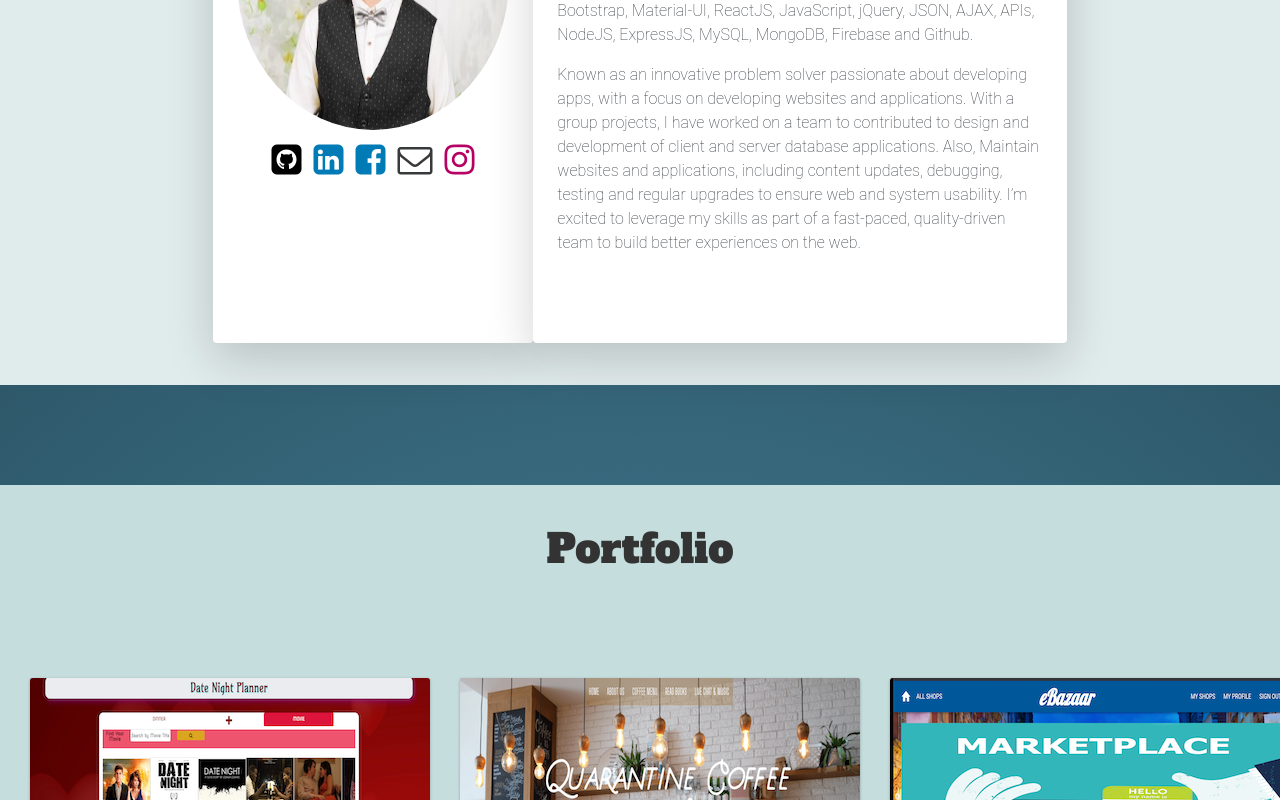
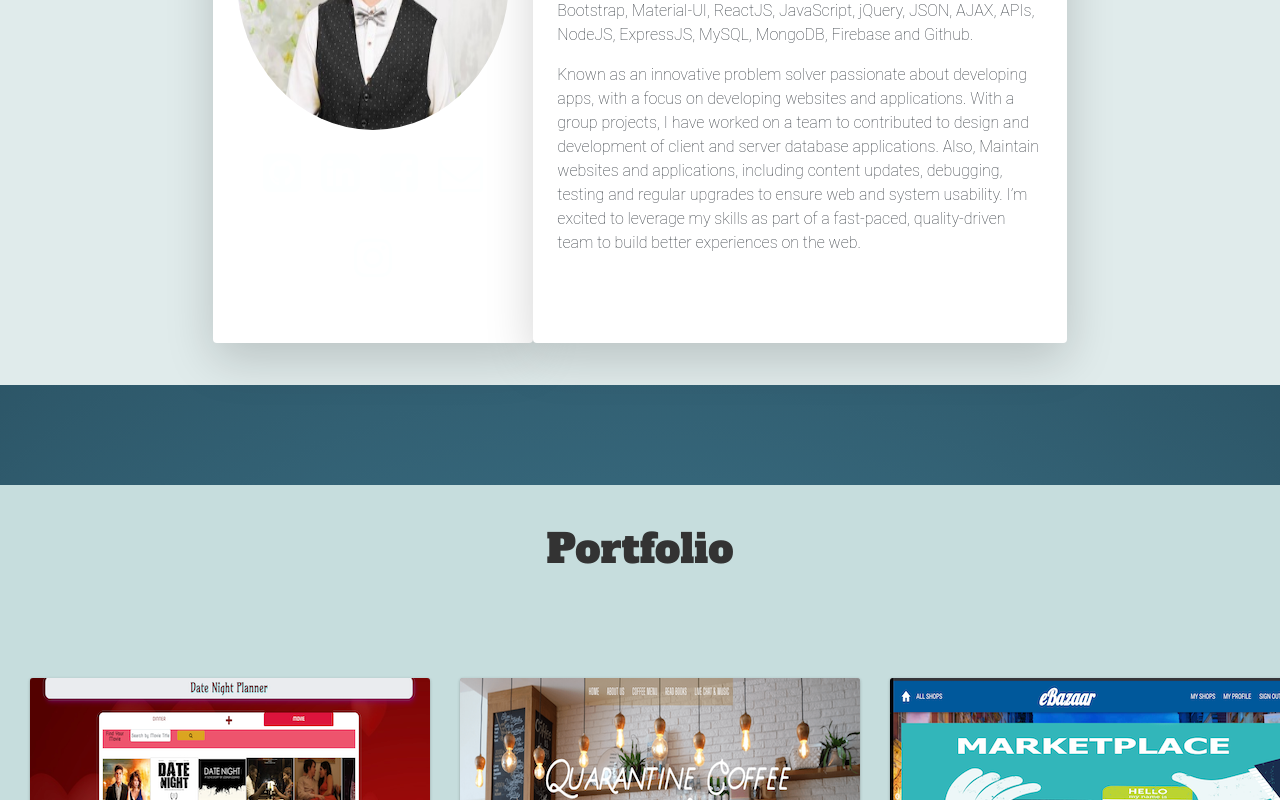
Before and after one commit to benbaba2525/kanyarut-portfolio, a React (Create React App) app: page / in a window 1280 px wide. Shown: the part 1420-2220 px from the top of the page. Built offline with nearby package versions, Linux system fonts and the light colour scheme; some icons are missing.

Commit message:
Added icon link to social contact

```diff
--- a/src/App.js
+++ b/src/App.js
@@ -5,6 +5,7 @@
 import About from './component/about.jsx';
 import Portfolio from './component/portfolio.jsx';
 import Contact from './component/contact.jsx';
+import Footer from './component/footer.jsx';
 //import ScrollUpButton from "react-scroll-up-button";
 import {VerticleButton as ScrollUpButton} from "react-scroll-up-button";
 
@@ -18,6 +19,7 @@
       <About />
       <Portfolio />
       <Contact />
+      <Footer />
       <ScrollUpButton/>
     </div>
   );
--- a/src/component/contact.jsx
+++ b/src/component/contact.jsx
@@ -1,10 +1,12 @@
 import React from 'react';
-import {Form,Button} from 'react-bootstrap'
+import {Form} from 'react-bootstrap'
 import ScrollAnimation from 'react-animate-on-scroll';
 import Iframe from 'react-iframe'
 import { AwesomeButton } from "react-awesome-button";
 import "react-awesome-button/dist/styles.css";
 import 'react-awesome-button/dist/themes/theme-c137.css';
+
+import Footer from '../component/footer'
 
 
 
@@ -61,18 +63,15 @@
 
   <div className="col-md-1 mb-md-0 p-md-4"></div>
   </div>
+  <div className="row no-gutters" >
 
 
 
+  </div>
+
 </ScrollAnimation>
+
 </div>
-
-
-
-
-
-
-
 
 
 
--- /dev/null
+++ b/src/component/footer.jsx
@@ -0,0 +1,44 @@
+import React from 'react';
+import '../styles/footer.scss';
+
+
+
+
+
+class Footer extends React.Component {
+	render(){
+
+        return (
+<div id="contact" style={{backgroundColor: '#022727', height: '200px',width:'100%', padding:'10px'}}>
+
+<div className="col-xs-6 social text-center">
+                <a href="https://github.com/benbaba2525" target="_blank">
+                <i className="fa fa-github-square" aria-hidden="true"></i>
+                </a>
+                <a href="https://www.linkedin.com/in/kanyarut-pornamnuay-b9a2501a1/" target="_blank">
+                  <i className="fa fa-linkedin-square" aria-hidden="true"></i>
+                </a>
+
+                <a href="https://www.facebook.com/ben.pornamnuay" target="_blank">
+                <i className="fa fa-facebook-square" aria-hidden="true"></i>
+                </a>
+                <a target="_blank" href="mailto:benbaba2525@gmail.com?subject=Open Question from Portfolio">
+                <i class="fa fa-envelope-o" aria-hidden="true"></i>
+                </a>
+
+                <a href="https://www.instagram.com/benbaba2525/" target="_blank">
+                <i class="fa fa-instagram" aria-hidden="true"></i>
+                </a>
+
+
+
+    </div>
+
+</div>
+
+
+
+            );
+        }
+     };
+    export default Footer;
--- a/src/styles/contact.css
+++ b/src/styles/contact.css
@@ -1,3 +1,3 @@
 body{
-    background-color: #9bafaf;
+    background-color: #022727;
 }
--- /dev/null
+++ b/src/styles/footer.scss
@@ -0,0 +1,24 @@
+.social {
+    font-size: 45px;
+
+    // FontAwesome
+    .fa {
+      margin: 20px 10px;
+      position: relative;
+      transition: .3s all ease;
+      top: 0;
+      &.fa-link {color: rgb(253, 255, 255);}
+      &.fa-github-square {color: rgb(253, 255, 255);}
+      &.fa-linkedin-square {color:rgb(253, 255, 255);}
+      &.fa-facebook-square {color: rgb(253, 255, 255);}
+      &.fa-instagram {color:rgb(253, 255, 255);}
+      &.fa-envelope-o {color:rgb(253, 255, 255);}
+
+
+
+      &:hover {
+        top: -6px;
+      }
+    }
+
+  }
```
